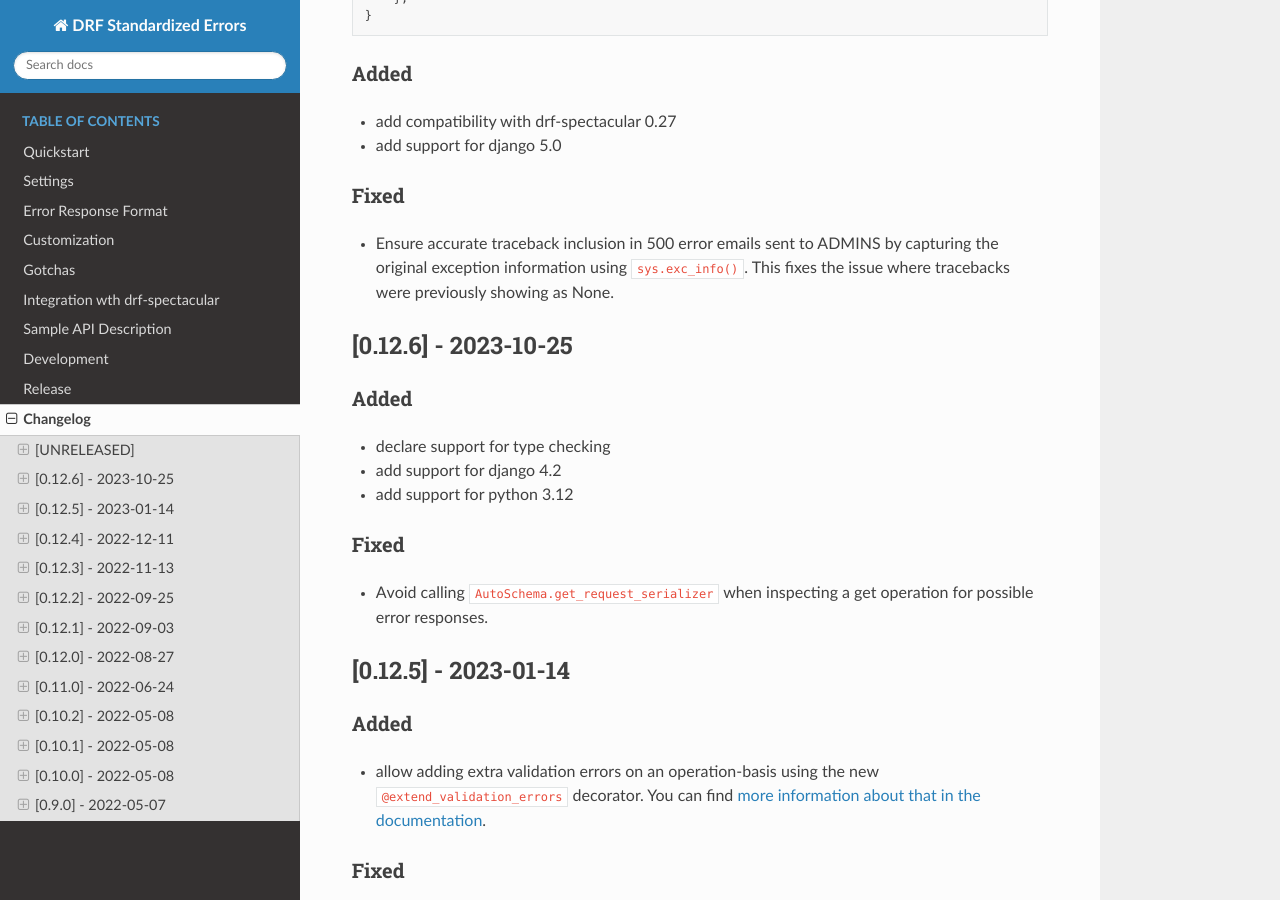
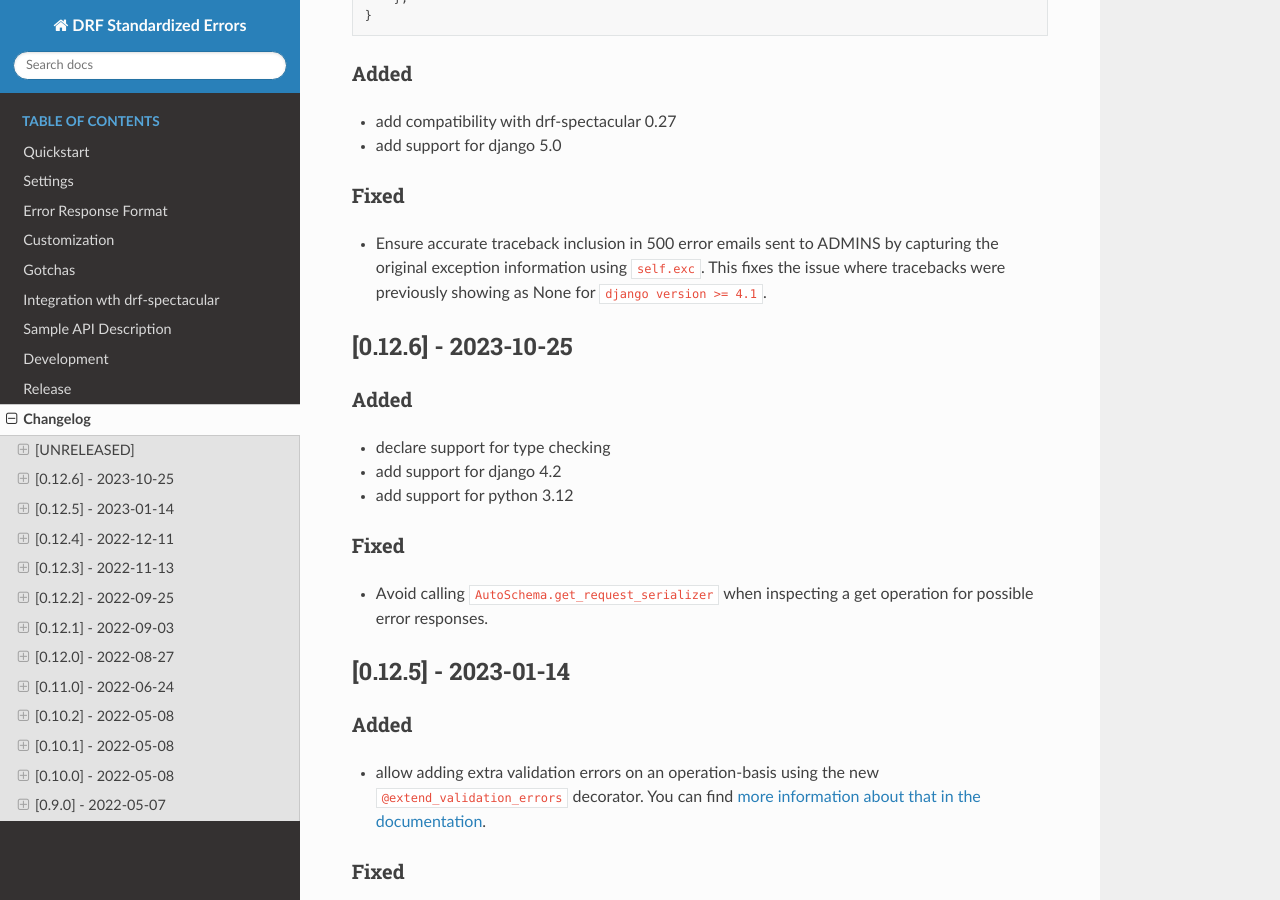
Before and after one commit to ghazi-git/drf-standardized-errors, a Sphinx documentation site: the page built from docs/changelog.md, in a window 1280 px wide and 900 px high, scrolled down 735 px. Built offline with Sphinx 7.4.7 and the Read the Docs theme 2.0.0, drawn with Linux system fonts in a browser that asks for light colours.

Commit message:
added the version for the fix #52 in changelog.md

```diff
--- a/docs/changelog.md
+++ b/docs/changelog.md
@@ -33,7 +33,7 @@ SPECTACULAR_SETTINGS = {
 - add support for django 5.0
 
 ### Fixed
-- Ensure accurate traceback inclusion in 500 error emails sent to ADMINS by capturing the original exception information using `sys.exc_info()`. This fixes the issue where tracebacks were previously showing as None.
+- Ensure accurate traceback inclusion in 500 error emails sent to ADMINS by capturing the original exception information using `self.exc`. This fixes the issue where tracebacks were previously showing as None for `django version >= 4.1`.
 
 ## [0.12.6] - 2023-10-25
 ### Added
```
